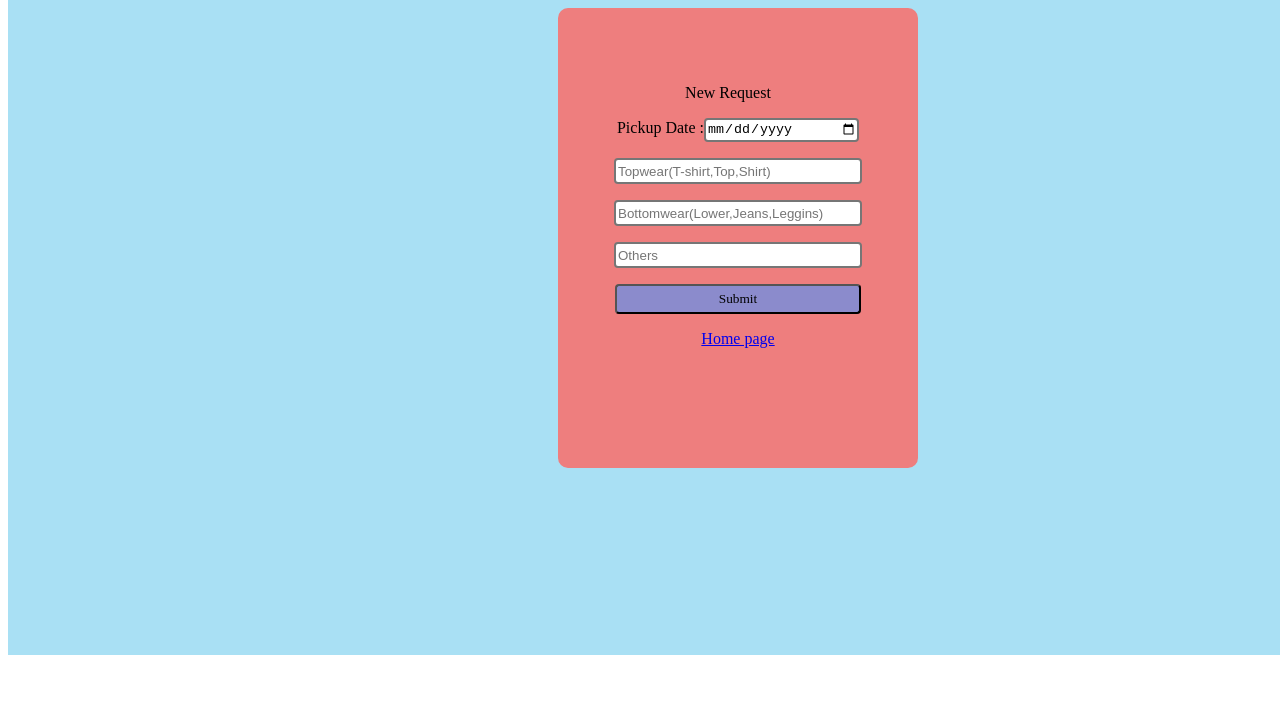
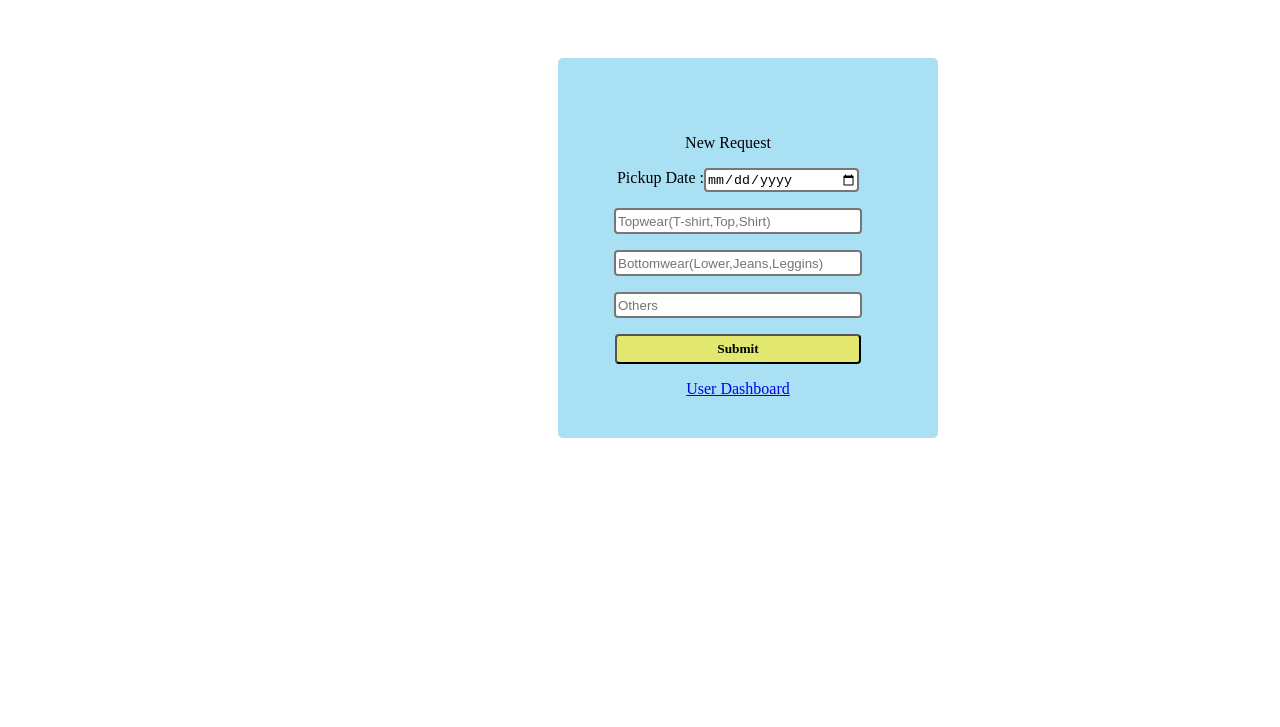
Before and after one commit to Archita083/laundry_management_system, a website: page view/newrequest.hbs in a window 1280 px wide. Shown: the part 73-800 px from the top of the page. Drawn offline with nearby package versions, Linux system fonts and the light colour scheme; files that its build step writes are made by us from their sources.

Commit message:
CSS and README file changes

```diff
--- a/public/style.css
+++ b/public/style.css
@@ -1,5 +1,5 @@
         #register {
-            background-color: #8b8bcc;
+            background-color: hsl(63, 71%, 67%);
             width: 246px;
             height: 30px;
             font-family: 'Times New Roman', Times, serif;
@@ -7,15 +7,19 @@
             font-weight: bold;
         }
         #first-section {
-            width: 1420px;
-            height: 600px;
-            background-color:hsl(196, 77%, 81%);
-            margin:0px 0px 0px 0px;
-            padding: 50px 50px 50px 50px ;
+            width: 1515px;
+            height: 50px;
+            background-color: hsl(196, 77%, 81%);
+            font-weight: bold;
+            font-size: medium;
+            padding-left: 4px;
+            padding-right: 4px;
+            text-align: center;
+            margin-bottom: 30px;
+
         }
         #lms {
             font-family: 'Times New Roman', Times, serif;
-
             padding-left: 0px;
             padding-right: 20px;
 
@@ -28,15 +32,15 @@
         }
         #second-section {
             width: 320px;
-            height: 400px;
-            background-color: rgb(238, 126, 126);
+            height: 380px;
+            background-color: hsl(196, 77%, 81%);
             margin-left: 550px;
             margin-right: 650px;
-            margin-top: 40px;
-            padding:60px 20px 20px 20px;
-
+            padding:100px 20px 20px 20px;
             border-radius: 10px;
             text-align: center;
+
+
         }
         #usertype {
             border-radius: 4px;
--- a/view/changepassword.hbs
+++ b/view/changepassword.hbs
@@ -7,11 +7,14 @@
     <title>Document</title>
     <style type="text/css">
         #first-section {
-            width: 1420px;
-            height: 600px;
+             width: 1515px;
+            height: 50px;
             background-color: hsl(196, 77%, 81%);
-            margin:0px 0px 0px 0px;
-            padding: 50px 50px 50px 50px ;
+            font-weight: bold;
+            font-size: medium;
+            padding-left: 4px;
+            padding-right: 4px;
+            text-align: center;
         }
         #oldpassword {
             width: 100%;
@@ -37,7 +40,7 @@
         #second-section {
             width: 320px;
             height: 330px;
-            background-color:rgb(238, 126, 126);
+            background-color:hsl(196, 77%, 81%);
             margin-left: 550px;
             margin-right: 650px;
             margin-top: 60px;
@@ -50,7 +53,7 @@
             text-align: center;
         }
         button {
-            background-color: #8b8bcc;
+            background-color: hsl(63, 71%, 67%);
             text-align: center;
             color: black;
             height: 40px;
@@ -64,10 +67,17 @@
            border-radius: 4px;
            padding-left: 10px;
         }
+         #logout {
+        float: right;
+        padding-right: 20px;
+       }
     </style>
 </head>
 <body>
     <div id="first-section">
+        <p id="logout"><a href="/homepage">Log out</a></p>
+        <p><h1>Welcome To Laxmi Laundry Management System</h1></p>
+    </div>
     <div id="second-section">
         <form action="/savechangepassword">
         <p><h2>Change Password</h2></p>
@@ -79,7 +89,7 @@
 
         <p><input id="confirmpassword" type="text" name="confirmpassword" placeholder="Confirm Password"></p>
         <p><button type="submit">Change Password</button></p>
-        <p><a href="/homepage">Home page</a></p>
+
         </form>
         {{#if mesg1}}
         <h3>Password change successfully</h3>
@@ -89,6 +99,6 @@
         <h3>check your old password!</h3>
         {{/if}}
     </div>
-    </div>
+
 </body>
 </html>
--- a/view/dashboardlaundryemployee.hbs
+++ b/view/dashboardlaundryemployee.hbs
@@ -7,23 +7,34 @@
     <title>Document</title>
     <style>
         #first-section {
+            width: 1515px;
+            height: 50px;
+            background-color: hsl(196, 77%, 81%);
+            font-weight: bold;
+            font-size: medium;
+            padding-left: 4px;
+            padding-right: 4px;
+            text-align: center;
+        }
+        #second-section {
             width: 1420px;
-            height: 600px;
-            background-color: hsl(196, 77%, 81%);
-            font-weight: 300;
+            height: 90px;
+            background-color: hsl(0, 0%, 100%);
+            font-weight: 20px;
+            font-size: medium;
             text-align: center;
+            padding: 0px 50px 50px 50px ;
+
+        }
+        #third-section {
+            width: 1420px;
+            height: 380px;
             margin:0px 0px 0px 0px;
             padding: 50px 50px 50px 50px ;
+            background-image: url("https://partselectcom.azureedge.net/assets/content/58702/laundry-cheat-sheet-header.png");
+        }
 
-        }
-        #dashboard {
-            width:130px ;
-            height: 30px;
-            background-color: rgba(0, 255, 255, 0.305);
-            text-align: center;
-            text-decoration-color: black;
-            border-radius: 3px;
-        }
+
         #status {
             width:130px ;
             height: 30px;
@@ -32,14 +43,22 @@
             text-decoration-color: black;
             border-radius: 3px;
         }
-
-
+       #logout {
+        float: right;
+        padding-right: 10px;
+       }
     </style>
 </head>
 <body>
     <div id="first-section">
+        <p id="logout"><a href="/homepage">Log out</a></p>
+        <p><h1>Laxmi Laundry Management System</h1></p>
+
+    </div>
+    <div id="second-section">
         <h1>Employee Dashboard</h1>
         <a href="/retrievedataofsubmitedrequest"><input type="button" id="status" value="Update Status"></a>
     </div>
+    <div id="third-section"></div>
 </body>
 </html>
--- a/view/dashboardlaundryuser.hbs
+++ b/view/dashboardlaundryuser.hbs
@@ -6,15 +6,32 @@
     <meta name="viewport" content="width=device-width, initial-scale=1.0">
     <title>Document</title>
     <style>
-        #first-section {
+       #first-section {
+            width: 1515px;
+            height: 50px;
+            background-color: hsl(196, 77%, 81%);
+            font-weight: bold;
+            font-size: medium;
+            padding-left: 4px;
+            padding-right: 4px;
+            text-align: center;
+        }
+        #second-section {
             width: 1420px;
-            height: 600px;
-            background-color: hsl(196, 77%, 81%);
-            font-weight: 300;
+            height: 90px;
+            background-color: hsl(0, 0%, 100%);
+            font-weight: 20px;
+            font-size: medium;
             text-align: center;
+            padding: 0px 50px 50px 50px ;
+        }
+
+        #third-section {
+            width: 1420px;
+            height: 380px;
             margin:0px 0px 0px 0px;
             padding: 50px 50px 50px 50px ;
-
+            background-image: url("https://partselectcom.azureedge.net/assets/content/58702/laundry-cheat-sheet-header.png");
         }
         #newrequest {
             width:130px ;
@@ -23,7 +40,7 @@
             text-align: center;
             text-decoration-color: black;
             border-radius: 3px;
-            float: right;
+
         }
         #oldrequest {
             width:130px ;
@@ -32,19 +49,22 @@
             text-align: center;
             text-decoration-color: black;
             border-radius: 3px;
-            float: right;
-
         }
-        h1 {
-            margin-top: 0px;
-        }
+         #logout {
+        float: right;
+        padding-right: 20px;
+       }
 
 
     </style>
 </head>
 <body>
     <div id="first-section">
-        <h1>User Dashboard</h1>
+        <p id="logout"><a href="/homepage">Log out</a></p>
+        <p><h1>Laxmi Laundry Management System</h1></p>
+    </div>
+    <div id="second-section">
+        <p><h1>User Dashboard</h1></p>
 
          <form action="/newrequest">
             <p><input type="hidden" id="input" name="email" value="{{email}}"></p>
@@ -55,9 +75,9 @@
         <form action="/listofoldrequests">
             <p><input type="hidden" id="input" name="email" value="{{email}}"></p>
 
-            <br><p><input type="submit" id="oldrequest" value="View Old Requests" ></p>
+            <p><input type="submit" id="oldrequest" value="View Old Requests" ></p>
         </form>
-
     </div>
+    <div id="third-section"></div>
 </body>
 </html>
--- a/view/forgotpassword.hbs
+++ b/view/forgotpassword.hbs
@@ -7,11 +7,15 @@
     <title>Document</title>
     <style type="text/css">
         #first-section {
-            width: 1420px;
-            height: 600px;
+             width: 1515px;
+            height: 50px;
             background-color: hsl(196, 77%, 81%);
-            margin:0px 0px 0px 0px;
-            padding: 50px 50px 50px 50px ;
+            font-weight: bold;
+            font-size: medium;
+            padding-left: 4px;
+            padding-right: 4px;
+            text-align: center;
+            margin-bottom: 30px;
         }
         #fullname {
             width: 100%;
@@ -31,7 +35,7 @@
         #second-section {
             width: 320px;
             height: 300px;
-            background-color:rgb(238, 126, 126) ;
+            background-color:hsl(196, 77%, 81%);
             margin-left: 550px;
             margin-right: 650px;
             margin-top: 60px;
@@ -44,7 +48,7 @@
             text-align: center;
         }
         #submit {
-            background-color: #8b8bcc;
+            background-color: hsl(63, 71%, 67%);
             text-align: center;
             color: black;
             height: 40px;
@@ -53,10 +57,13 @@
             font-weight: bolder;
         }
 
+
     </style>
 </head>
 <body>
     <div id="first-section">
+        <p><h1>Welcome To Laxmi Laundry Management System</h1></p>
+      </div>
     <div id="second-section">
     <form action="/getforgotpassword">
     <p><h2>Forgot Password</h2></p>
@@ -68,6 +75,6 @@
     <p><a href="/login">Login</a></p>
     </form>
     </div>
-    </div>
+
 </body>
 </html>
--- a/view/homepage.hbs
+++ b/view/homepage.hbs
@@ -12,12 +12,12 @@
         }
         #first-section {
             width: 1515px;
-            height: 110px;
+            height: 50px;
             background-color: hsl(196, 77%, 81%);
             font-weight: bold;
             font-size: medium;
             padding-left: 4px;
-            padding-right: 5px;
+            padding-right: 4px;
             text-align: center;
         }
 
@@ -38,7 +38,7 @@
             text-align: center;
             text-decoration-color: black;
             border-radius: 3px;
-            float: right;
+
 
         }
         #login {
@@ -48,12 +48,12 @@
             text-align: center;
             text-decoration-color: black;
             border-radius: 3px;
-            float: right;
+
         }
 
         #third-section {
             width: 1420px;
-            height: 350px;
+            height: 380px;
             margin:0px 0px 0px 0px;
             padding: 50px 50px 50px 50px ;
             background-image: url("https://partselectcom.azureedge.net/assets/content/58702/laundry-cheat-sheet-header.png");
@@ -65,11 +65,11 @@
     <div id="fullpage">
     <div id="first-section">
         <p><h1>Welcome To Laxmi Laundry Management System</h1></p>
-        <p><a href="/login"><input type="button" id="login" value="Login"></a></p>
-        <p><a href="/register"><input type="button" id ="register" value="Register"></a></p>
+    </div>
 
-    </div>
         <div id="second-section">
+            <p><a href="/register"><input type="button" id ="register" value="Register"></a></p>
+            <p><a href="/login"><input type="button" id="login" value="Login"></a></p>
 
         </div>
 
--- a/view/listofoldrequests.hbs
+++ b/view/listofoldrequests.hbs
@@ -5,8 +5,48 @@
     <meta http-equiv="X-UA-Compatible" content="IE=edge">
     <meta name="viewport" content="width=device-width, initial-scale=1.0">
     <title>Document</title>
+    <style type="text/css">
+    #first-section {
+       width: 1515px;
+      height: 85px;
+      background-color: hsl(196, 77%, 81%);
+      font-weight: bold;
+      font-size: medium;
+      padding-left: 4px;
+      padding-right: 4px;
+      margin-bottom: 30px;
+      text-align: center;
+
+    }
+    table {
+     font-family: arial, sans-serif;
+     border-collapse: collapse;
+     width: 100%;
+    }
+
+    td, th {
+    border: 1px solid #dddddd;
+    text-align: left;
+    padding: 8px;
+    }
+    p {
+      text-align: center;
+    }
+     #logout {
+        float: right;
+        padding-right: 20px;
+       }
+
+    </style>
 </head>
 <body>
+  <div id="first-section">
+
+    <p id="logout"><a href="/homepage">Log out</a></p>
+    <p><h1>Laxmi Laundry Management System</h1></p>
+    <p><a href="/dashboardlaundryuser">User Dashboard</a></p>
+
+    </div>
     <table class="table">
   <thead>
     <tr>
@@ -33,6 +73,7 @@
 
   </tbody>
 </table>
-    <p><a href="/homepage">Home page</a></p>
+
+
 </body>
 </html>
--- a/view/login.hbs
+++ b/view/login.hbs
@@ -7,17 +7,17 @@
     <title>Document</title>
     <style type="text/css">
         #login {
-            background-color: #8b8bcc;
+            background-color: hsl(63, 71%, 67%);
             width: 246px;
             height: 30px;
             font-family: 'Times New Roman', Times, serif;
             border-radius: 4px;
+            font-weight: bold;
 
 
         }
         #lms {
             font-family: 'Times New Roman', Times, serif;
-
             padding-left: 0px;
             padding-right: 20px;
 
@@ -29,21 +29,24 @@
 
         }
         #first-section {
-            width: 1420px;
-            height: 600px;
+            width: 1515px;
+            height: 50px;
             background-color: hsl(196, 77%, 81%);
-            margin:0px 0px 0px 0px;
-            padding: 50px 50px 50px 50px ;
+            font-weight: bold;
+            font-size: medium;
+            padding-left: 4px;
+            padding-right: 4px;
+            text-align: center;
+            margin-bottom: 30px;
         }
         #second-section {
             width: 320px;
             height: 300px;
-            background-color: rgb(238, 126, 126);
+            background-color: hsl(196, 77%, 81%);
             margin-left: 550px;
             margin-right: 650px;
             margin-top: 60px;
             padding:60px 40px 20px 20px;
-
             border-radius: 5px;
             text-align: center;
         }
@@ -63,6 +66,9 @@
 </head>
 <body>
     <div id="first-section">
+
+        <p><h1>Welcome To Laxmi Laundry Management System</h1></p>
+    </div>
     <div id="second-section">
             <form action="/validatelogin">
                 <p id="lms">LMS || User Login</p>
@@ -87,6 +93,6 @@
 
             </form>
         </div>
-    </div>
+
 </body>
 </html>
--- a/view/newrequest.hbs
+++ b/view/newrequest.hbs
@@ -7,43 +7,38 @@
     <title>Document</title>
     <style type="text/css">
         #first-section {
-            width: 1530px;
-            height: 720px;
+            width: 1515px;
+            height: 50px;
             background-color: hsl(196, 77%, 81%);
-
+            font-weight: bold;
+            font-size: medium;
+            padding-left: 4px;
+            padding-right: 4px;
+            text-align: center;
         }
         #second-section {
-            width: 1530px;
-            height: 26px;
-            background-color: #0000006a;
-            font-weight: bold;
-            font-size: medium;
-            padding-top: 5px;
-            padding-bottom: 2px;
-            padding-left: 5px;
+            width: 320px;
+            height: 300px;
+            background-color: hsl(196, 77%, 81%);
+            margin-left: 550px;
+            margin-right: 650px;
+            margin-top: 60px;
+            padding:60px 40px 20px 20px;
+            border-radius: 5px;
+            text-align: center;
 
         }
 
         #submit {
-            background-color: #8b8bcc;
+            background-color: hsl(63, 71%, 67%);
             width: 246px;
             height: 30px;
             font-family: 'Times New Roman', Times, serif;
             border-radius: 4px;
+            font-weight: bolder;
         }
 
-        #third-section {
-            width: 320px;
-            height: 380px;
-            background-color: rgb(238, 126, 126);
-            margin-left: 550px;
-            margin-right: 650px;
-            margin-top: 40px;
-            padding:60px 20px 20px 20px;
 
-            border-radius: 10px;
-            text-align: center;
-        }
         #topwear {
             border-radius: 4px;
             width: 240px;
@@ -79,12 +74,18 @@
             border-radius: 4px;
             border-style: solid;
         }
+         #logout {
+        float: right;
+        padding-right: 20px;
+       }
     </style>
 </head>
 <body>
-    <div id="first-section">
-        <div id="second-section">Laxmi Laundry Management System</div>
-        <div id="third-section">
+        <div id="first-section">
+            <p id="logout"><a href="/homepage">Log out</a></p>
+            <p><h1>Laxmi Laundry Management System</h1></p>
+            </div>
+        <div id="second-section">
         <form action="/savenewrequest?email={{email}}">
             <p id="request"> New Request </p>
             <p>Pickup Date :<input type="date" id="pickup" name="pickupdate" placeholder="Pickup Date"></p>
@@ -94,6 +95,7 @@
             <p><input type="hidden" id="email" name="email" value="{{email}}"></p>
 
             <p><input type="submit" id="submit" value="Submit" ></p>
+            <p><a href="/dashboardlaundryuser">User Dashboard</a></p>
          {{#if mesg1}}
                 <h3>Request saved successfull</h3>
                 {{/if}}
@@ -102,8 +104,7 @@
                 <h3>Unable to save request , Please resubmit with proper data !</h3>
                {{/if}}
         </form>
-        <p><a href="/homepage">Home page</a></p>
+
        </div>
-    </div>
 </body>
 </html>
--- a/view/updationofsubmitedrequest.hbs
+++ b/view/updationofsubmitedrequest.hbs
@@ -5,9 +5,45 @@
     <meta http-equiv="X-UA-Compatible" content="IE=edge">
     <meta name="viewport" content="width=device-width, initial-scale=1.0">
     <title>Document</title>
+    <style type="text/css">
+    #first-section {
+       width: 1515px;
+       height: 80px;
+       background-color: hsl(196, 77%, 81%);
+       font-weight: bolder;
+       font-size: medium;
+       text-align: center;
+       margin-bottom: 50px;
+
+    }
+    table {
+     font-family: arial, sans-serif;
+     border-collapse: collapse;
+     width: 100%;
+    }
+
+    td, th {
+    border: 1px solid #dddddd;
+    text-align: left;
+    padding: 8px;
+    }
+    p {
+      text-align: center;
+    }
+    #logout {
+      float: right;
+      padding-right: 20px;
+    }
+
+    </style>
 </head>
 <body>
-        <table class="table">
+    <div id="first-section">
+      <p id="logout"><a href="/homepage">Log out</a></p>
+      <p><h1>Laxmi Laundry Management System</h1></p>
+      <p><a href="/dashboardlaundryemployee">Employee Dashboard</a></p>
+    </div>
+      <table class="table">
   <thead>
     <tr>
 
@@ -42,6 +78,6 @@
 
   </tbody>
 </table>
-    <p><a href="/dashboardlaundryemployee">Laundry Employee Dashboard</a></p>
+
 </body>
 </html>
```
Also changed, not shown: view/register.hbs (+6 -2 lines), README.md.
